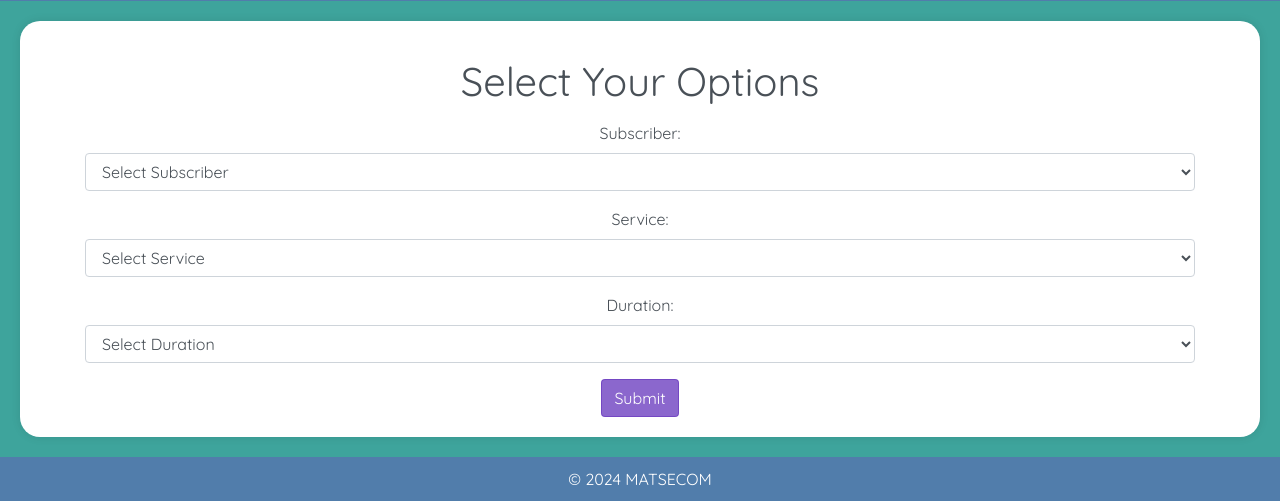
After one commit to Yunaido/DAWN, a Django app: page /session/ in a window 1280 px wide. The commit adds this page. Shown: the part 395-896 px from the top of the page. Run offline with Django 5.2, Linux system fonts and the light colour scheme; some libraries are stand-ins or nearby versions.

Commit message:
homepage

```diff
--- a/dawn/dawn/urls.py
+++ b/dawn/dawn/urls.py
@@ -18,12 +18,13 @@ Including another URLconf
 from django.contrib import admin
 from django.urls import path
 
-from matsecom.views import HomeTemplateView, AddSubscriberView, SubscriberListView
+from matsecom.views import HomeTemplateView, AddSubscriberView, SubscriberListView, SessionView
 
 
 urlpatterns = [
     path('', HomeTemplateView.as_view(), name='home'),
     path("admin/", admin.site.urls),
+    path('session/', SessionView.as_view(), name='session'),
     path('subscribers/', SubscriberListView.as_view(), name='subscriber_list'),
     path('subscribers/add/', AddSubscriberView.as_view(), name='add_subscriber'),
 ]
--- a/dawn/matsecom/templates/home.html
+++ b/dawn/matsecom/templates/home.html
@@ -78,7 +78,7 @@
             <h1 class="my-3">Welcome to Our Website</h1>
             <div class="text-center btn-group">
                 <a href="/subscribers" class="btn btn-primary mx-2 my-1">Subscriber List</a>
-                <a href="#" class="btn btn-secondary mx-2 my-1">Simulate Session</a>
+                <a href="/session" class="btn btn-secondary mx-2 my-1">Simulate Session</a>
                 <a href="#" class="btn btn-success mx-2 my-1">Create Invoice</a>
             </div>
         </div>
--- /dev/null
+++ b/dawn/matsecom/templates/session/simulate_session.html
@@ -0,0 +1,42 @@
+{% extends 'base.html' %}
+
+{% block title %}
+Select Options
+{% endblock %}
+
+{% block content %}
+<div class="container">
+    <h1 class="my-3">Select Your Options</h1>
+    <form action="#" method="post">
+        <div class="form-group">
+            <label for="subscriber">Subscriber:</label>
+            <select class="form-control" id="subscriber" name="subscriber">
+                <option value="">Select Subscriber</option>
+                <option value="subscriber1">Subscriber 1</option>
+                <option value="subscriber2">Subscriber 2</option>
+                <option value="subscriber3">Subscriber 3</option>
+            </select>
+        </div>
+        <div class="form-group">
+            <label for="service">Service:</label>
+            <select class="form-control" id="service" name="service">
+                <option value="">Select Service</option>
+                <option value="service1">Service 1</option>
+                <option value="service2">Service 2</option>
+                <option value="service3">Service 3</option>
+            </select>
+        </div>
+        <div class="form-group">
+            <label for="duration">Duration:</label>
+            <select class="form-control" id="duration" name="duration">
+                <option value="">Select Duration</option>
+                <option value="1month">1 Month</option>
+                <option value="3months">3 Months</option>
+                <option value="6months">6 Months</option>
+                <option value="12months">12 Months</option>
+            </select>
+        </div>
+        <button type="submit" class="btn btn-primary">Submit</button>
+    </form>
+</div>
+{% endblock %}
--- a/dawn/matsecom/views.py
+++ b/dawn/matsecom/views.py
@@ -20,7 +20,8 @@ class SubscriberListView(ListView):
 class HomeTemplateView(TemplateView):
     template_name = 'home.html'
 
-
+class SessionView(TemplateView):
+    template_name = 'session/simulate_session.html'
 class AddSubscriberView(CreateView):
     model = Subscriber
     form_class = SubscriberForm
```
